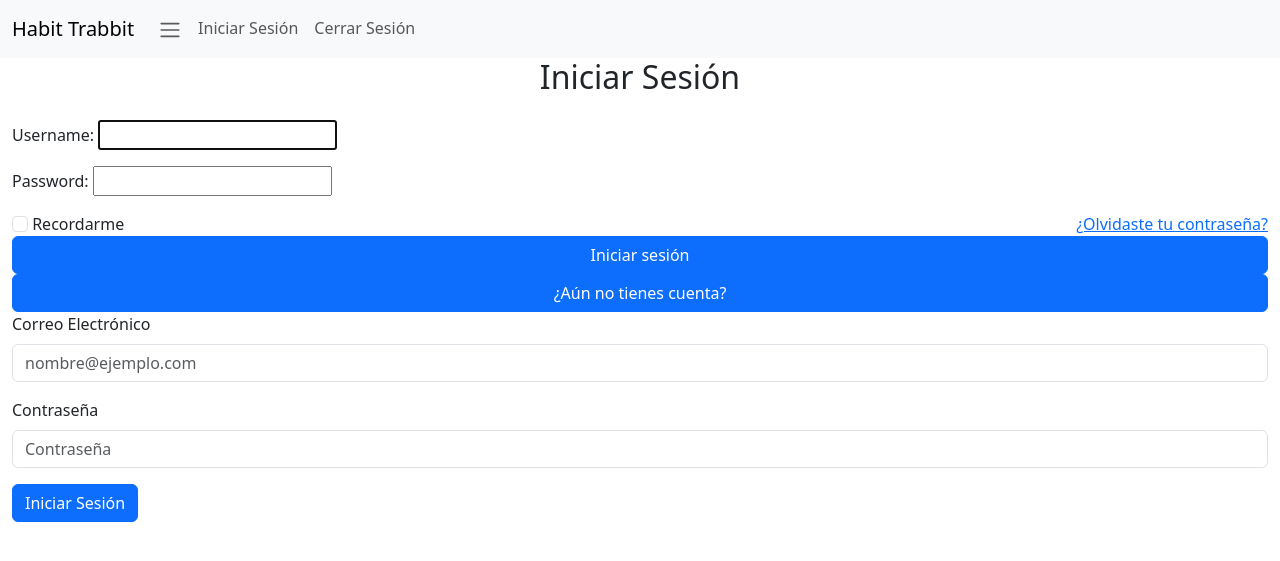
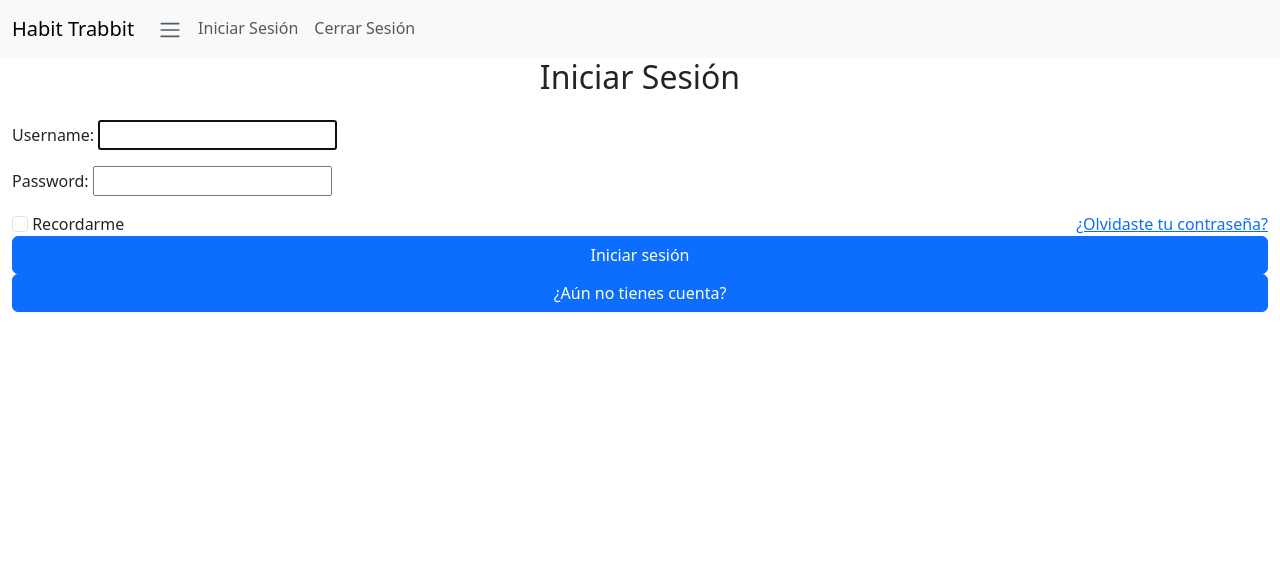
Before and after one commit to rcsrn/HabitTracker, a Django app: page /login/ in a window 1280 px wide. Shown: the top 561 px of the page. Run offline with Django 5.2, Linux system fonts and the light colour scheme.

Commit message:
users form completed

```diff
--- a/habit_tracker/settings.py
+++ b/habit_tracker/settings.py
@@ -11,6 +11,8 @@ https://docs.djangoproject.com/en/5.1/ref/settings/
 """
 
 from pathlib import Path
+
+import os
 
 # Build paths inside the project like this: BASE_DIR / 'subdir'.
 BASE_DIR = Path(__file__).resolve().parent.parent
@@ -59,7 +61,9 @@ ROOT_URLCONF = 'habit_tracker.urls'
 TEMPLATES = [
     {
         'BACKEND': 'django.template.backends.django.DjangoTemplates',
-        'DIRS': [],
+        'DIRS': [
+            os.path.join(BASE_DIR, 'templates')
+        ],
         'APP_DIRS': True,
         'OPTIONS': {
             'context_processors': [
--- a/habit_tracker/urls.py
+++ b/habit_tracker/urls.py
@@ -23,7 +23,6 @@ urlpatterns = [
     path('login/', CustomLoginView.as_view(), name='login'),
     # path("login/", CustomLoginView, name="login"),
     path("", home, name="home"),
-    path("register/", register, name="register"),
+    path("registro/", register, name="register"),
     path("logout/", CustomLogoutView.as_view(), name="logout"),
-
 ]
--- a/templates/home.html
+++ b/templates/home.html
@@ -3,9 +3,9 @@
     <h1>Home</h1>
     <p>Bienvenido a la página de inicio</p>
     {% if user.is_authenticated %}
+        <a href="/logout" class="btn btn-primary">Cerrar sesión</a>
+    {% else %}
         <a href="/login" class="btn btn-primary">Iniciar sesión</a>
         <a href="/registro" class="btn btn-primary">Registrarse</a>
-    {% else %}
-        <a href="/logout" class="btn btn-primary">Cerrar sesión</a>
     {% endif %}
 {% endblock content %}
--- a/templates/login.html
+++ b/templates/login.html
@@ -21,28 +21,10 @@
             <label class="form-check-label" for="remember">Recordarme</label>
             <a href="/password_reset" class="float-end">¿Olvidaste tu contraseña?</a>
             <button type="submit" class="btn btn-primary w-100" >Iniciar sesión</button>
-            <a href="/register" class="btn btn-primary w-100">¿Aún no tienes cuenta?</a>
+            <a href="/registro" class="btn btn-primary w-100">¿Aún no tienes cuenta?</a>
         </form>
 
-              <form>
-                <!-- Campo de correo -->
-                <div class="mb-3">
-                  <label for="email" class="form-label">Correo Electrónico</label>
-                  <input type="email" class="form-control" id="email" placeholder="nombre@ejemplo.com" required>
-                </div>
 
-                <!-- Campo de contraseña -->
-                <div class="mb-3">
-                  <label for="password" class="form-label">Contraseña</label>
-                  <input type="password" class="form-control" id="password" placeholder="Contraseña" required>
-                </div>
-
-                <!-- Checkbox "Recordar" -->
-
-
-                <!-- Botón de enviar -->
-                <button type="submit" class="btn btn-primary ">Iniciar Sesión</button>
-              </form>
             </div>
           </div>
 
--- a/users/views.py
+++ b/users/views.py
@@ -4,13 +4,14 @@ from .forms import CustomLoginForm
 # forms registro
 from django.shortcuts import render, redirect
 from django.contrib.auth import login
+from .forms import CustomUserCreationForm
 
 
 class CustomLoginView(LoginView):
     template_name = 'login.html'
     form=CustomLoginForm
 class CustomLogoutView(LogoutView):
-    template_name = 'home.html'
+    next_page = 'home'
 
 def home(request):
     return render(request, 'home.html')
```
Also changed, not shown: templates/register.html (+12 -9 lines), users/forms.py (+13 -5 lines).
